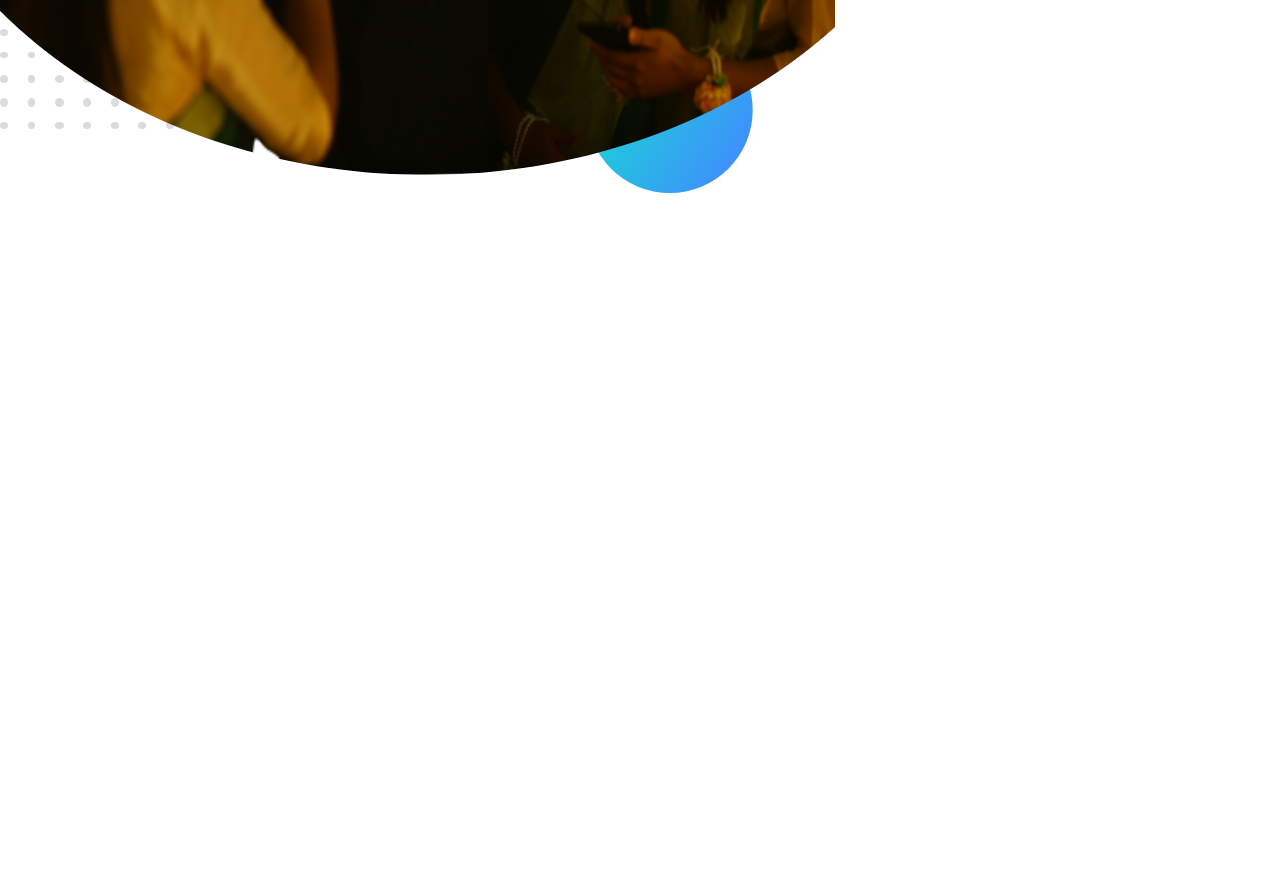
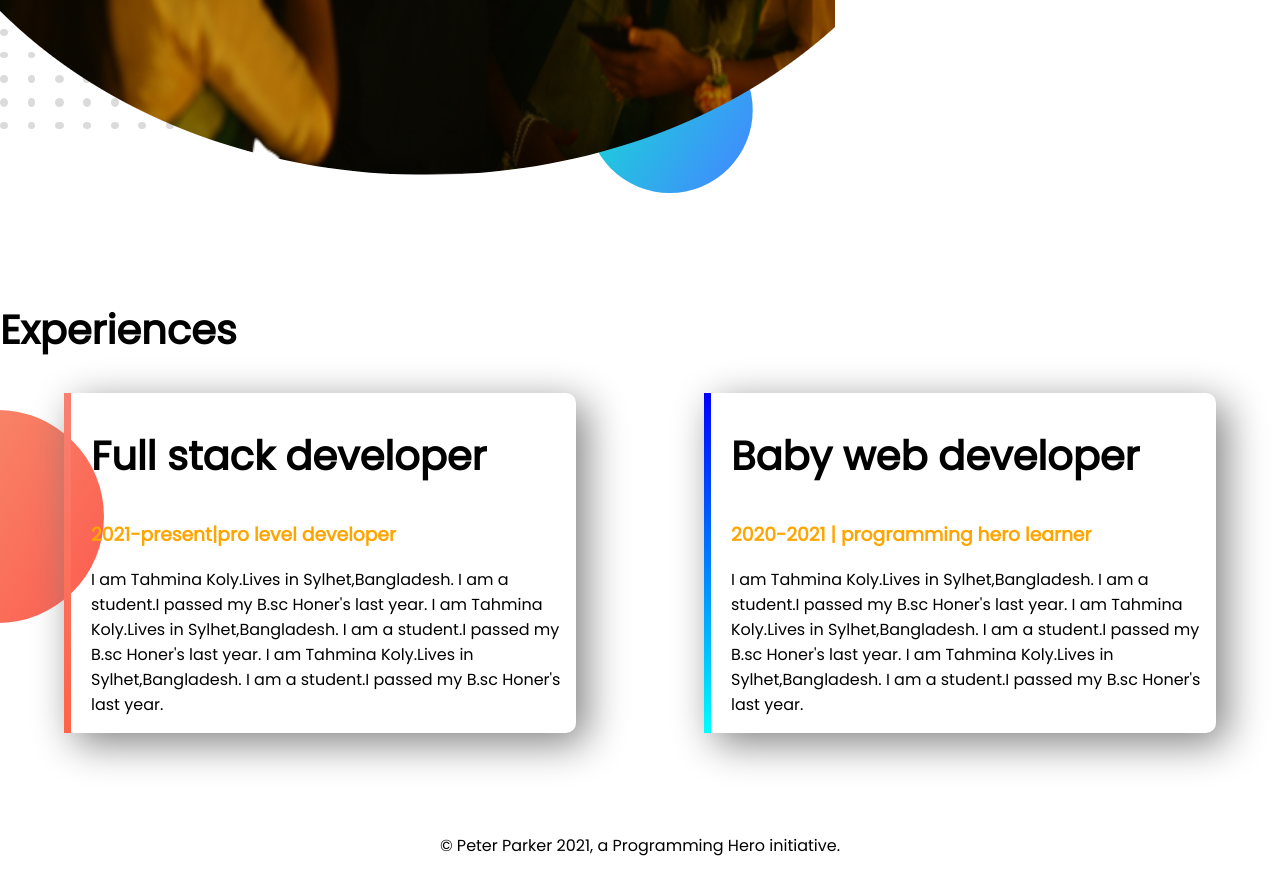
Before and after one commit to tahminakoly/developer-portfolia, a plain HTML site: page index.html in a window 1280 px wide. Shown: the part 1572-2446 px from the top of the page. Before the commit the page ends 1872 px from the top, so only its background shows below. Drawn offline with Linux system fonts and the light colour scheme.

Commit message:
fotter add

```diff
--- a/index.html
+++ b/index.html
@@ -13,7 +13,7 @@
     <link rel="stylesheet" href="style.css">
 </head>
 <body>
-    <section class="top-banner">
+    <section class="top-banner flexiable-container">
         <div class="half-width">
             <h1>Welcome To</h1>
             <h1><span class="orange-color">Tahmina Koly</span> World!</h1>
@@ -30,7 +30,7 @@
             <img src="images/my-bg.png" alt="">
         </div>
         </section>
-        <section class="dream-big">
+        <section class="dream-big flexiable-container">
             <div class="half width">
                 <img src="images/my-bg.png" alt="">
             </div>
@@ -40,16 +40,47 @@
                 <p>I am Tahmina Koly.Lives in Sylhet,Bangladesh.
                     I am a student.I passed my B.sc Honer's last year.
                     I am Tahmina Koly.Lives in Sylhet,Bangladesh.
-                    I am a student.I passed my B.sc Honer's last year.I am Tahmina Koly.Lives in Sylhet,Bangladesh.
+                    I am a student.I passed my B.sc Honer's last year.
+                    I am Tahmina Koly.Lives in Sylhet,Bangladesh.
                     I am a student.I passed my B.sc Honer's last year.</p>
-                    <a class="link-button" target="_blank" href="https://www.youtube.com/">Downlode Resume</a>
+                    <a class="link-button" target="_blank"
+                    href="https://www.youtube.com/">Downlode Resume</a>
 
         </div>
             </div>
 
         </section>
+        <section class="experience-area">
+            <h1>Experiences</h1>
+            <div class="flexiable-container">
+                <div id="full-stack-exp" class="experience-item">
+                    <h2>Full stack developer</h2>
+                    <h3 class="orange-color">2021-present|pro level developer</h3>
+                    <p>I am Tahmina Koly.Lives in Sylhet,Bangladesh.
+                        I am a student.I passed my B.sc Honer's last year.
+                        I am Tahmina Koly.Lives in Sylhet,Bangladesh.
+                        I am a student.I passed my B.sc Honer's last year.
+                        I am Tahmina Koly.Lives in Sylhet,Bangladesh.
+                        I am a student.I passed my B.sc Honer's last year.</p>
+                </div>
+                <div id="web-deb-experiment" class="experience-item">
+                    <h2>Baby web developer</h2>
+                    <h3 class="orange-color">2020-2021 | programming hero learner</h3>
+                    <p>I am Tahmina Koly.Lives in Sylhet,Bangladesh.
+                        I am a student.I passed my B.sc Honer's last year.
+                        I am Tahmina Koly.Lives in Sylhet,Bangladesh.
+                        I am a student.I passed my B.sc Honer's last year.
+                        I am Tahmina Koly.Lives in Sylhet,Bangladesh.
+                        I am a student.I passed my B.sc Honer's last year.</p>
+                </div>
 
+            </div>
 
+        </section>
+
+   <footer>
+       <p>© Peter Parker 2021, a Programming Hero initiative.</p>
+   </footer>
 
 </body>
 </html>
--- a/style.css
+++ b/style.css
@@ -5,10 +5,13 @@ body{
 h1{
     font-size: 40px;
 }
+h2{
+    font-size: 40px;
+}
 .orange-color{
     color: orange;
 }
-section{
+.flexiable-container{
     display: flex;
     margin-bottom: 100px;
 }
@@ -37,3 +40,31 @@ section{
     background-repeat: no-repeat;
     background-position: right;
 }
+.experience-item{
+    box-shadow: 10px 10px 40px gray;
+    width: 40%;
+    margin-left: 5%;
+    margin-right: 5%;
+    padding-left: 20px;
+    border-radius: 10px;
+}
+.experience-area{
+    background-image: url(images/exp-bg.png);
+    background-repeat: no-repeat;
+    background-position: left;
+
+}
+#web-deb-experiment{
+    border-image: linear-gradient(blue, cyan);
+    border-image-slice: 1;
+    border-left: 7px solid;
+
+}
+#full-stack-exp{
+    border-image: linear-gradient(salmon, tomato);
+    border-image-slice: 1;
+    border-left: 7px solid;
+}
+footer p{
+    text-align: center;
+}
```
